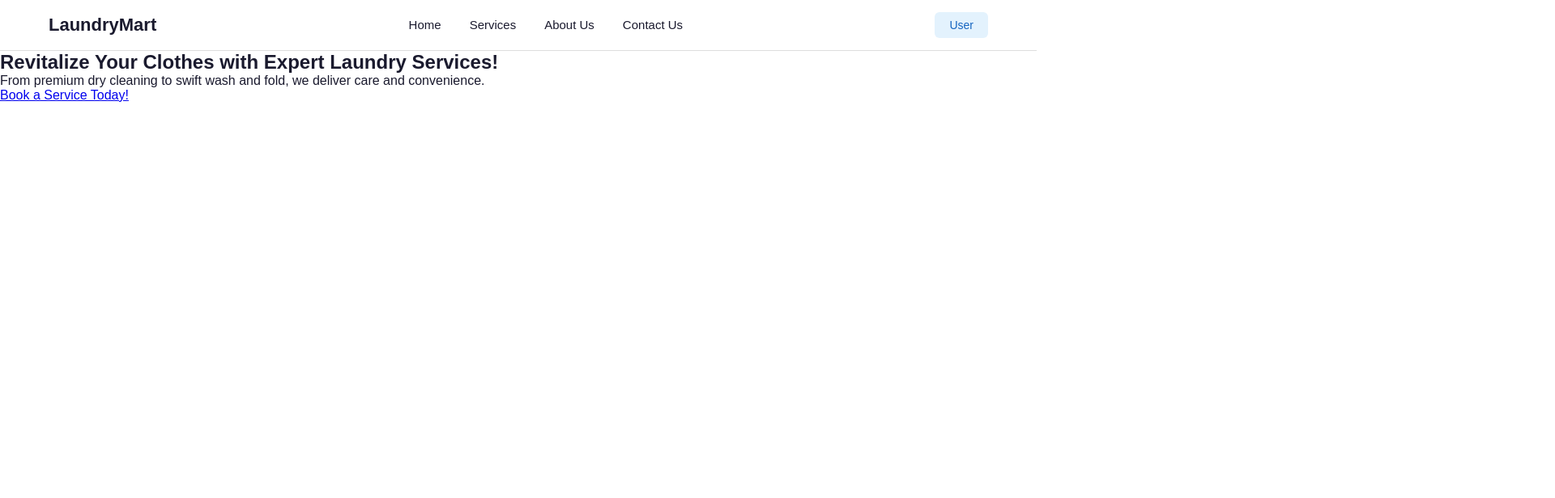
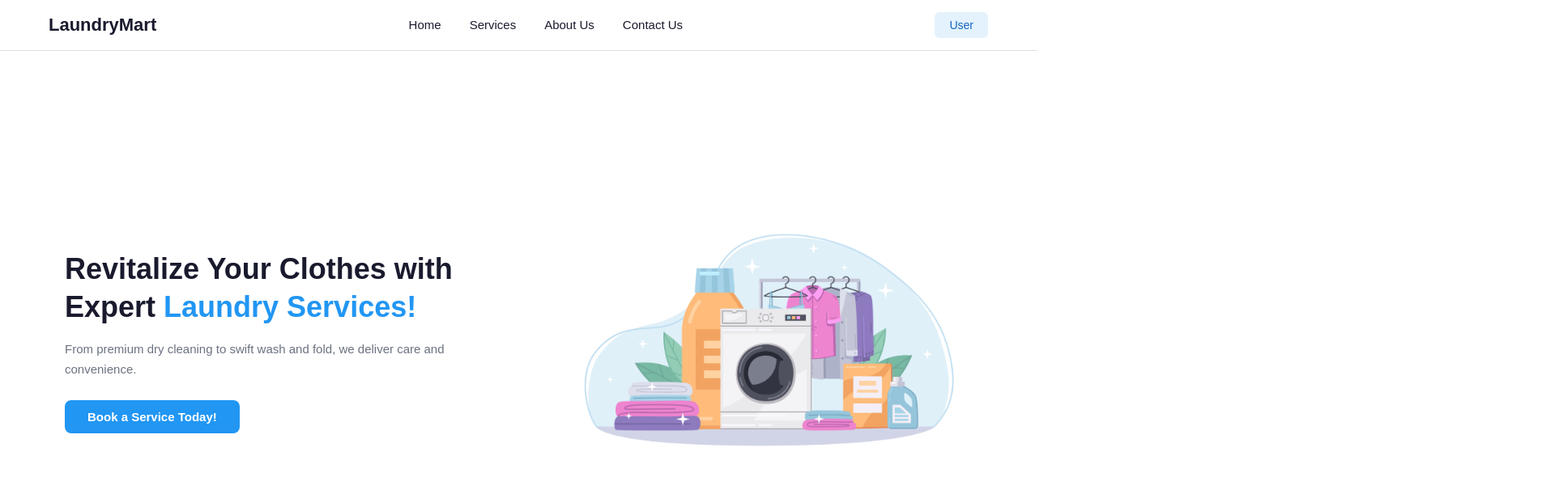
Before and after one commit to bhaaavvvya/LaundryMart, a plain HTML site: page index.html in a window 1280 px wide. Shown: the top 616 px of the page at 81% size, 1920 px wide, since content can reach past the window. Drawn offline with nearby package versions, Linux system fonts and the light colour scheme.

Commit message:
Added hero CSS

```diff
--- a/style.css
+++ b/style.css
@@ -55,3 +55,61 @@ body{
     font-size: 14px;
     cursor: pointer;
 }
+
+.hero {
+    display: flex;
+    align-items: center;
+    justify-content: space-between;
+    padding: 60px 80px;
+    min-height: 90vh;
+    gap: 40px;
+}
+
+.hero-text {
+    flex: 1;
+}
+
+.hero-text h2 {
+    font-size: 36px;
+    font-weight: bold;
+    line-height: 1.3;
+    margin-bottom: 15px;
+}
+
+.hero-text h2 span{
+    color: #2196f3;
+}
+
+.hero-text p {
+    font-size: 15px;
+    color: #6b7280;
+    line-height: 1.7;
+    margin-bottom: 25px;
+}
+
+.hero-text a {
+    display: inline-block;
+    background-color: #2196f3;
+    color: #ffffff;
+    padding: 12px 28px;
+    border-radius: 8px;
+    font-size: 15px;
+    font-weight: bold;
+    text-decoration: none;
+}
+
+.hero-text a:hover {
+    background-color: #1565c0;
+}
+
+.hero-image {
+    flex: 1;
+    display: flex;
+    justify-content: flex-end;
+}
+
+.hero-image img {
+    width: 500px;
+    max-width: 100%;
+    border-radius: 10px;
+}
```
